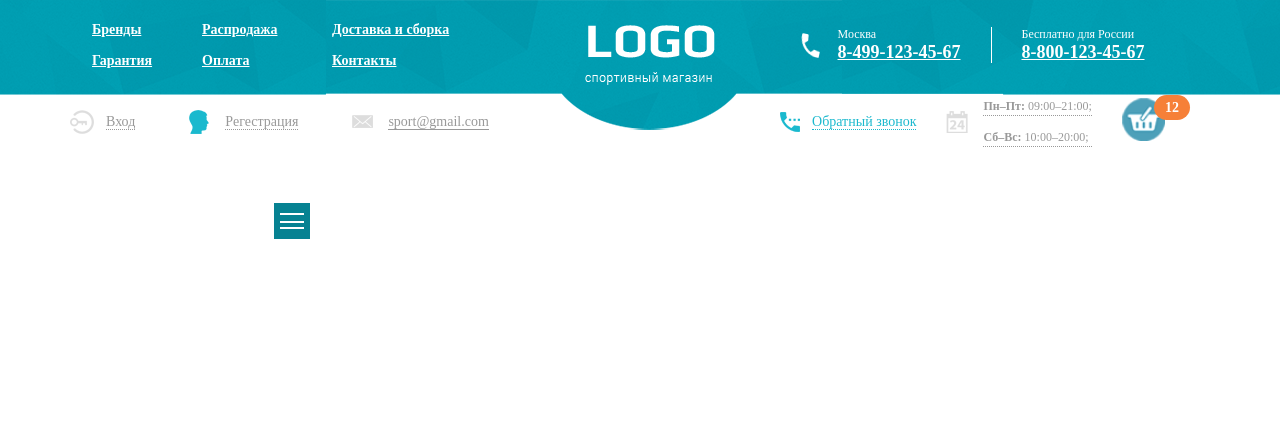
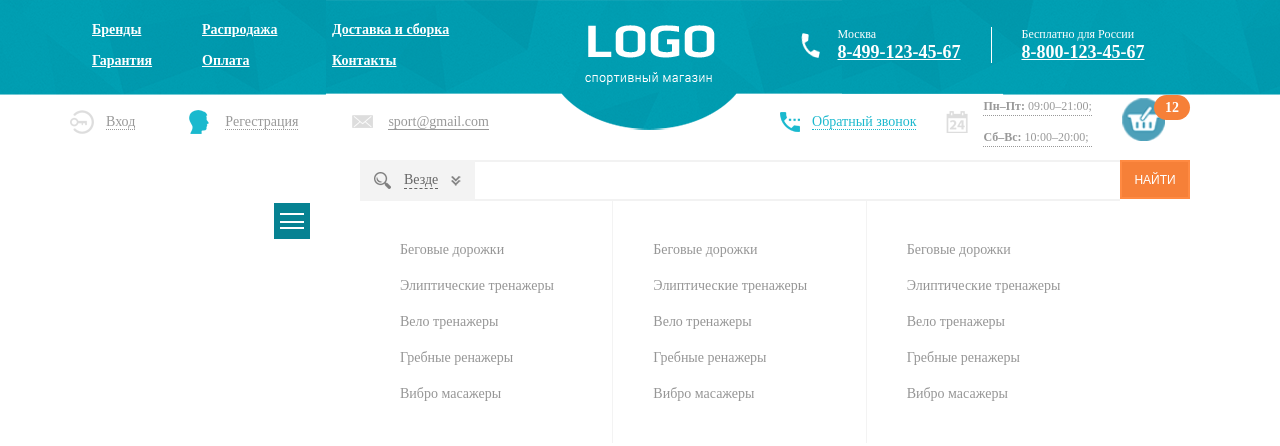
Before and after one commit to frontend-er/LOGOTYPE, a plain HTML site: page index.html in a window 1280 px wide. Drawn offline with nearby package versions, Linux system fonts and the light colour scheme; a script that the page names is missing.

Commit message:
input search

```diff
--- a/css/style.css
+++ b/css/style.css
@@ -567,6 +567,125 @@ body.lock {
   font-weight: 900;
 }
 
+.search-page {
+  display: flex;
+  position: relative;
+}
+
+.search-page__select {
+  cursor: pointer;
+  display: flex;
+  padding: 0px 14px;
+  background-color: #f3f3f3;
+  align-items: center;
+  align-items: center;
+}
+
+.search-page__select::before {
+  content: '';
+  width: 17px;
+  height: 17px;
+  background: url("../img/icons/menu_page/search-icon.png") 0 0 no-repeat;
+}
+
+.search-page__select::after {
+  content: "";
+  width: 10px;
+  height: 10px;
+  background: url("../img/icons/menu_page/arrow-down.png") 0 0 no-repeat;
+}
+
+.search-page__select span {
+  margin: 0px 13px;
+  color: #666666;
+  font-weight: 300;
+  border-bottom: 1px dashed;
+}
+
+.search-page__title {
+  display: flex;
+  align-items: center;
+}
+
+.search-page__categores {
+  position: absolute;
+  top: 100%;
+  left: 0;
+  width: 100%;
+}
+
+.search-page__input {
+  flex: 1 1 auto;
+  border-top: 2px solid #f2f2f2;
+  border-bottom: 2px solid #f2f2f2;
+}
+
+.search-page__input input {
+  outline: none;
+  height: 37px;
+  border: none;
+  border-radius: 0 !important;
+  width: 100%;
+  display: block;
+  padding: 0px 20px;
+}
+
+.search-page__btn {
+  display: inline-flex;
+  pad: 0px 25px;
+  justify-content: center;
+  align-items: center;
+  transition: all 0.3s ease 0s;
+  height: 39px;
+  background-color: #f68038;
+  outline: none;
+  color: #fff;
+  font-size: 12px;
+  font-weight: 900px;
+  line-height: 18px;
+  text-transform: uppercase;
+  border: 2px solid #ff8a42;
+  width: 70px;
+  right: 0;
+  margin-right: 20px;
+}
+
+.categores-search {
+  background-color: #fff;
+  display: flex;
+}
+
+.categores-search ul {
+  padding: 0;
+}
+
+.categores-search__column {
+  flex: 0 1 33.333%;
+  padding: 27px 40px;
+  border-right: 1px solid #f3f3f3;
+}
+
+.categores-search__column:last-child {
+  border: 0;
+}
+
+.categores-search__list li {
+  margin: 0px 0px 20px 0px;
+  list-style-type: none;
+}
+
+.categores-search__list li:last-child {
+  margin: 0px 0px 0px 0px;
+}
+
+.categores-search__list li a {
+  text-decoration: none;
+}
+
+.categores-search__link {
+  color: #969696;
+}
+
 @media (min-width: 767.98px) {
   .top-header__column__logo {
     align-self: flex-start;
@@ -598,6 +717,12 @@ body.lock {
 
   .item-product__title:hover {
     text-decoration: underline;
+  }
+}
+
+@media (min-width: 992px) {
+  .search-page__btn:hover {
+    background-color: #91481c;
   }
 }
 
--- a/index.html
+++ b/index.html
@@ -274,8 +274,48 @@
                     </nav>
                 </aside>
                 <div class="page__content">
+                    <form action="#" class="page__search search-page">
+                        <div class="search-page__select ">
+                            <div class="search-page__title">
+                                <span>Везде</span>
+                            </div>
+                            <div class="search-page__categores categores-search">
+                                <div class="categores-search__column">
+                                    <ul class="categores-search__list">
+                                        <li><a href="" class="categores-search__link">Беговые дорожки</a></li>
+                                        <li><a href="" class="categores-search__link">Элиптические тренажеры</a></li>
+                                        <li><a href="" class="categores-search__link">Вело тренажеры</a></li>
+                                        <li><a href="" class="categores-search__link">Гребные ренажеры</a></li>
+                                        <li><a href="" class="categores-search__link">Вибро масажеры</a></li>
+                                    </ul>
+                                </div>
+                                <div class="categores-search__column">
+                                    <ul class="categores-search__list">
+                                        <li><a href="" class="categores-search__link">Беговые дорожки</a></li>
+                                        <li><a href="" class="categores-search__link">Элиптические тренажеры</a></li>
+                                        <li><a href="" class="categores-search__link">Вело тренажеры</a></li>
+                                        <li><a href="" class="categores-search__link">Гребные ренажеры</a></li>
+                                        <li><a href="" class="categores-search__link">Вибро масажеры</a></li>
+                                    </ul>
+                                </div>
+                                <div class="categores-search__column">
+                                    <ul class="categores-search__list">
+                                        <li><a href="" class="categores-search__link">Беговые дорожки</a></li>
+                                        <li><a href="" class="categores-search__link">Элиптические тренажеры</a></li>
+                                        <li><a href="" class="categores-search__link">Вело тренажеры</a></li>
+                                        <li><a href="" class="categores-search__link">Гребные ренажеры</a></li>
+                                        <li><a href="" class="categores-search__link">Вибро масажеры</a></li>
+                                    </ul>
+                                </div>
 
+                            </div>
+                        </div>
+                        <div class="search-page__input">
+                            <input autocomplete="off" type="text" name="form[]" data-error="Ошибка" data-value="">
+                        </div>
                 </div>
+                <button type="submit" class="search-page__btn btn">Найти</button>
+                </form>
             </div>
         </main>
 
```
Also changed, not shown: css/style.min.css, img/icons/menu_page/arrow-down.png (added), img/icons/menu_page/search-icon.png (added).
